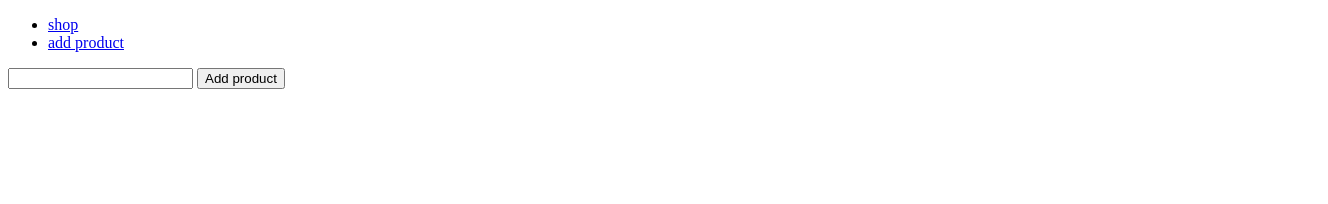
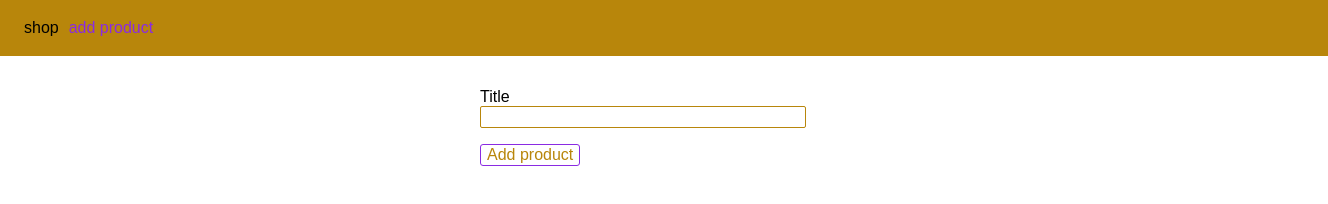
Before and after one commit to THEmmanuel/node-stuff, a website: page views/add-product.html in a window 1280 px wide. Shown: the whole page, 1328 px wide, since content can reach past the window. Drawn offline with Linux system fonts and the light colour scheme.

Commit message:
add styling

```diff
--- a/views/add-product.html
+++ b/views/add-product.html
@@ -1,5 +1,86 @@
 <!DOCTYPE html>
 <html lang="en">
+
+<style>
+	body {
+		margin: 0;
+		padding: 0;
+		font-family: sans-serif;
+	}
+
+	.main-header {
+		width: 100%;
+		height: 3.5rem;
+		background-color: darkgoldenrod;
+		padding: 0 1.5rem;
+	}
+
+	.main-header-nav {
+		height: 100%;
+		display: flex;
+		align-items: center;
+	}
+
+	.main-header-item-list {
+		list-style: none;
+		margin: 0;
+		padding: 0;
+		display: flex;
+		gap: 10px;
+	}
+
+	main {
+		padding: 1rem;
+	}
+
+	.main-header-item a {
+		text-decoration: none;
+		color: black;
+	}
+
+	.main-header-item a:hover,
+	.main-header-item a:active,
+	.main-header-item a.active {
+		color: blueviolet;
+	}
+
+	.form-control label,
+	.form-control input {
+		display: block;
+		width: 100%;
+	}
+
+	.form-control {
+		margin: 1rem 0;
+	}
+
+	.product-form {
+		width: 20rem;
+		max-width: 90%;
+		margin: auto;
+	}
+
+	.form-control input {
+		border: 1px solid darkgoldenrod;
+		font: inherit;
+		border-radius: 2px;
+	}
+
+	button {
+		font: inherit;
+		border: 1px solid blueviolet;
+		color: darkgoldenrod;
+		background-color: white;
+		border-radius: 3px;
+		cursor: pointer;
+	}
+
+	button:hover,
+	button:active {
+		background-color: blueviolet;
+		color: white;
+	}
+</style>
 
 <head>
 	<meta charset="UTF-8">
@@ -9,23 +90,26 @@
 </head>
 
 <body>
-	<header>
-		<nav>
-			<ul>
-				<li>
+	<header class="main-header">
+		<nav class="main-header-nav">
+			<ul class="main-header-item-list">
+				<li class="main-header-item">
 					<a href="/">shop</a>
 				</li>
 
-				<li>
-					<a href="/add-product">add product</a>
+				<li class="main-header-item">
+					<a class="active" href="/">add product</a>
 				</li>
 			</ul>
 		</nav>
 	</header>
 
 	<main>
-		<form action="/add-product" method="POST">
-			<input type="text" name="title">
+		<form class="product-form" action="/admin/add-product" method="POST">
+			<div class="form-control">
+				<label for="title">Title</label>
+				<input type="text" name="title" id="title">
+			</div>
 			<button type="submit">Add product</button>
 		</form>
 	</main>
```
Also changed, not shown: views/404.html (+51 -7 lines), views/shop.html (+4 -4 lines).
